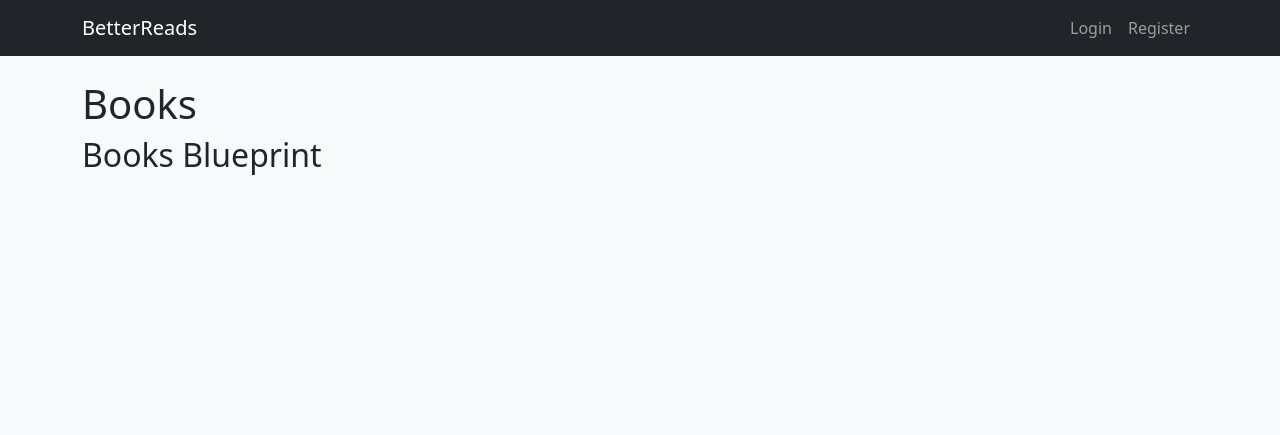
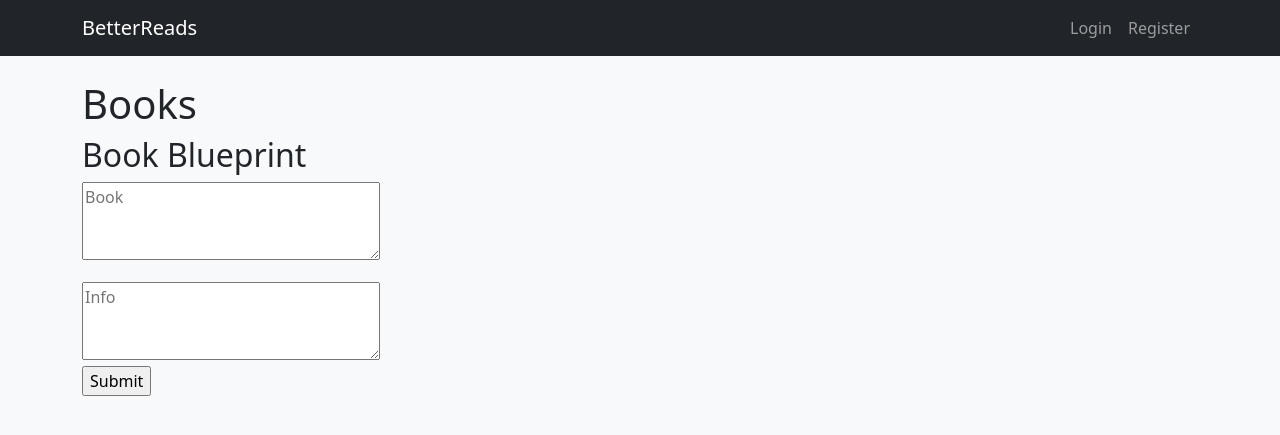
Before and after one commit to lpearson11101/COMP305FinalProject, a Flask app: template app/templates/books/index.html in a window 1280 px wide. Shown: the top 435 px of the page. Run offline with Flask 3, Linux system fonts and the light colour scheme; the template is opened without the code that fills it, so the values that code supplies are empty.

```diff
--- a/app/templates/books/index.html
+++ b/app/templates/books/index.html
@@ -5,6 +5,34 @@
         <h1>{% block title %} Books {% endblock %}</h1>
     </span>
     <div class="books">
-        <h2>Books Blueprint</h2>
+        <h2>Book Blueprint</h2>
+
+        <div class="books">
+            <div class="new-book">
+                <form method="POST">
+                    <p>
+                        <textarea id="q-name"
+                                name="name"
+                                placeholder="Book"
+                                cols="30" rows="3"></textarea>
+                    </p>
+                    <textarea id="q-info"
+                            name="info"
+                            placeholder="Info"
+                            cols="30" rows="3"></textarea>
+                    <p><input type="submit"></p>
+                </form>
+            </div>
+            <div class="books-list">
+                {% for book in books %}
+                    <div class="books">
+                        <h4>{{ book.name }}</h4>
+                        <p>{{ book.info }}</p>
+                        <hr>
+                    </div>
+                {% endfor %}
+            </div>
+        </div>
+
     </div>
 {% endblock %}
```
Also changed, not shown: app/books/routes.py (+25 -2 lines), app/templates/books/search.html (+18 -2 lines).
